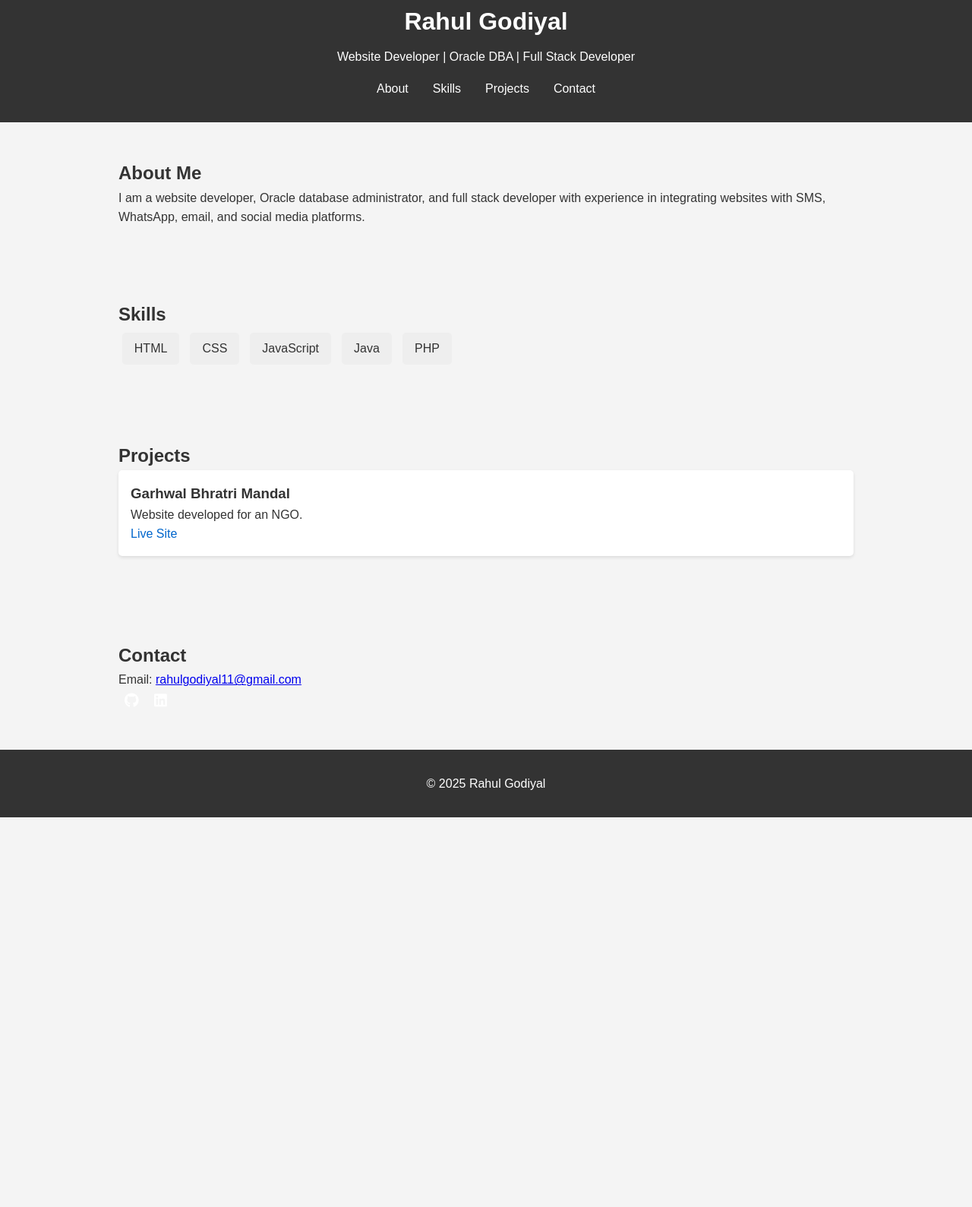
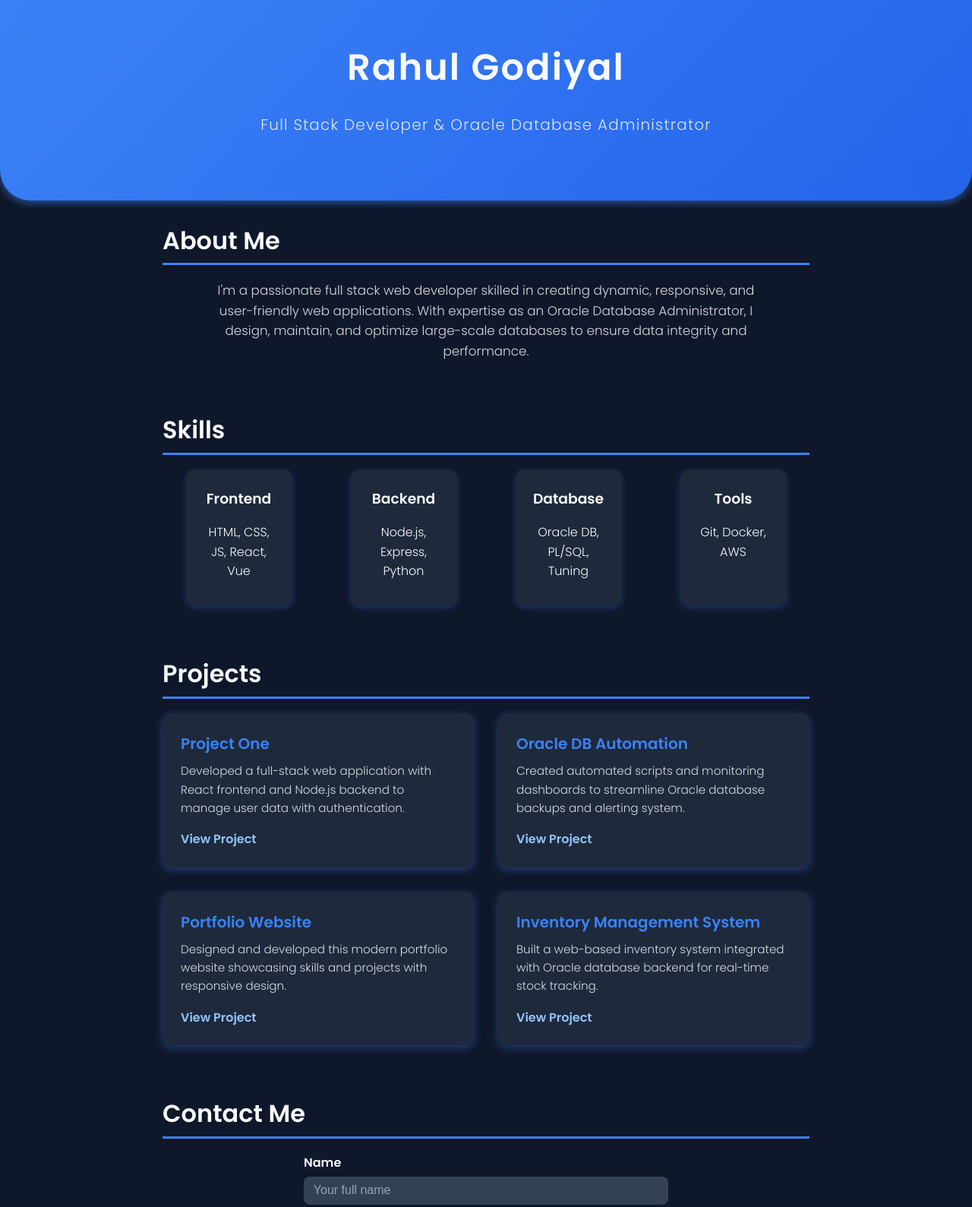
Before and after one commit to Rahul-0330/rahul_repo, a plain HTML site: page index.html in a window 1280 px wide. Shown: the part 29-1618 px from the top of the page at 76% size. Before the commit the page ends 1105 px from the top, so only its background shows below. Drawn offline with Linux system fonts and the light colour scheme.

Commit message:
Update index.html

```diff
--- a/index.html
+++ b/index.html
@@ -2,75 +2,288 @@
 <html lang="en">
 <head>
 <meta charset="UTF-8" />
-  <meta name="viewport" content="width=device-width, initial-scale=1.0" />
-  <title>Rahul Godiyal | Portfolio</title>
-  <link rel="stylesheet" href="https://cdnjs.cloudflare.com/ajax/libs/font-awesome/6.0.0-beta3/css/all.min.css">
+<meta name="viewport" content="width=device-width, initial-scale=1" />
+<title>Portfolio - Full Stack Developer & Oracle DBA</title>
 <style>
-    * { margin: 0; padding: 0; box-sizing: border-box; }
-    body { font-family: Arial, sans-serif; line-height: 1.6; background: #f4f4f4; color: #333; }
-    header { background: #333; color: #fff; padding: 2rem 0; text-align: center; }
-    header h1 { margin-bottom: 0.5rem; }
-    nav ul { display: flex; justify-content: center; list-style: none; margin-top: 1rem; }
-    nav ul li { margin: 0 1rem; }
-    nav ul li a { color: white; text-decoration: none; }
-    section { padding: 3rem 1rem; max-width: 1000px; margin: auto; }
-    .skills span { display: inline-block; background: #eee; padding: 0.5rem 1rem; margin: 0.3rem; border-radius: 5px; }
-    .project { background: #fff; padding: 1rem; margin-bottom: 1rem; border-radius: 5px; box-shadow: 0 2px 4px rgba(0,0,0,0.1); }
-    .project a { color: #0066cc; text-decoration: none; }
-    footer { text-align: center; background: #333; color: white; padding: 2rem 0; }
-    .social a { color: white; margin: 0 0.5rem; font-size: 1.2rem; }
+  @import url('https://fonts.googleapis.com/css2?family=Poppins:wght@300;600&display=swap');
+
+  /* Reset & base */
+  *, *::before, *::after {
+    box-sizing: border-box;
+  }
+  body {
+    margin: 0;
+    font-family: 'Poppins', sans-serif;
+    background: #0f172a;
+    color: #f8fafc;
+    line-height: 1.6;
+  }
+  a {
+    color: #3b82f6;
+    text-decoration: none;
+  }
+  a:hover {
+    text-decoration: underline;
+  }
+
+  /* Container */
+  .container {
+    max-width: 900px;
+    margin: 0 auto;
+    padding: 0 1.5rem 3rem;
+  }
+
+  header {
+    padding: 3rem 1.5rem 4rem;
+    text-align: center;
+    background: linear-gradient(135deg, #3b82f6, #2563eb);
+    border-bottom-left-radius: 40px;
+    border-bottom-right-radius: 40px;
+    box-shadow: 0 4px 10px rgba(59, 130, 246, 0.5);
+  }
+  header h1 {
+    font-weight: 600;
+    font-size: 3rem;
+    margin-bottom: 0.3rem;
+    letter-spacing: 2px;
+  }
+  header p {
+    font-weight: 300;
+    font-size: 1.25rem;
+    opacity: 0.85;
+    letter-spacing: 1.2px;
+  }
+
+  section {
+    margin-bottom: 4rem;
+  }
+  h2 {
+    font-weight: 600;
+    font-size: 2rem;
+    border-bottom: 3px solid #3b82f6;
+    padding-bottom: 0.3rem;
+    margin-bottom: 1.2rem;
+  }
+
+  /* About */
+  #about p {
+    font-size: 1.05rem;
+    max-width: 720px;
+    margin: 0 auto;
+    text-align: center;
+    opacity: 0.85;
+  }
+
+  /* Skills */
+  .skills-grid {
+    display: grid;
+    grid-template-columns: repeat(auto-fit,minmax(160px,1fr));
+    gap: 1rem;
+    justify-items: center;
+  }
+  .skill {
+    background: #1e293b;
+    padding: 1rem 1.2rem;
+    border-radius: 12px;
+    width: 140px;
+    text-align: center;
+    box-shadow: 0 3px 10px rgb(59 130 246 / 0.3);
+    transition: transform 0.3s ease;
+    cursor: default;
+  }
+  .skill:hover {
+    transform: translateY(-6px) scale(1.05);
+    box-shadow: 0 8px 16px rgb(59 130 246 / 0.6);
+  }
+  .skill h3 {
+    margin: 0.5rem 0 0 0;
+    font-weight: 600;
+  }
+
+  /* Projects */
+  .projects-list {
+    display: grid;
+    grid-template-columns: 1fr;
+    gap: 2rem;
+  }
+  @media(min-width: 600px) {
+    .projects-list {
+      grid-template-columns: 1fr 1fr;
+    }
+  }
+  .project-card {
+    background: #1e293b;
+    border-radius: 12px;
+    padding: 1.5rem;
+    box-shadow: 0 3px 12px rgb(59 130 246 / 0.4);
+    display: flex;
+    flex-direction: column;
+    justify-content: space-between;
+    transition: box-shadow 0.3s ease;
+  }
+  .project-card:hover {
+    box-shadow: 0 10px 26px rgb(59 130 246 / 0.8);
+  }
+  .project-title {
+    font-weight: 600;
+    font-size: 1.25rem;
+    margin-bottom: 0.5rem;
+    color: #3b82f6;
+  }
+  .project-desc {
+    flex-grow: 1;
+    opacity: 0.85;
+    margin-bottom: 1rem;
+    font-size: 0.95rem;
+  }
+  .project-link {
+    font-weight: 600;
+    color: #93c5fd;
+  }
+  .project-link:hover {
+    color: #bfdbfe;
+  }
+
+  /* Contact */
+  #contact form {
+    max-width: 480px;
+    margin: 0 auto;
+    display: flex;
+    flex-direction: column;
+  }
+  #contact label {
+    font-weight: 600;
+    margin-bottom: 0.3rem;
+  }
+  #contact input, #contact textarea {
+    padding: 0.6rem 0.8rem;
+    border-radius: 8px;
+    border: none;
+    margin-bottom: 1.2rem;
+    font-size: 1rem;
+    background: #334155;
+    color: #e0e7ff;
+  }
+  #contact input::placeholder,
+  #contact textarea::placeholder {
+    color: #94a3b8;
+  }
+  #contact button {
+    background: #3b82f6;
+    border: none;
+    padding: 0.75rem;
+    border-radius: 12px;
+    color: white;
+    font-weight: 600;
+    cursor: pointer;
+    transition: background 0.3s ease;
+  }
+  #contact button:hover {
+    background: #2563eb;
+  }
+  #contact .note {
+    text-align: center;
+    font-size: 0.85rem;
+    opacity: 0.7;
+  }
+
+  /* Footer */
+  footer {
+    text-align: center;
+    color: #64748b;
+    font-size: 0.9rem;
+    padding: 1rem;
+    border-top: 1px solid #334155;
+  }
 </style>
 </head>
 <body>
 <header>
   <h1>Rahul Godiyal</h1>
-    <p>Website Developer | Oracle DBA | Full Stack Developer</p>
-    <nav>
-      <ul>
-        <li><a href="#about">About</a></li>
-        <li><a href="#skills">Skills</a></li>
-        <li><a href="#projects">Projects</a></li>
-        <li><a href="#contact">Contact</a></li>
-      </ul>
-    </nav>
+  <p>Full Stack Developer & Oracle Database Administrator</p>
 </header>
-
+<main class="container">
   <section id="about">
     <h2>About Me</h2>
-    <p>I am a website developer, Oracle database administrator, and full stack developer with experience in integrating websites with SMS, WhatsApp, email, and social media platforms.</p>
+    <p>
+      I'm a passionate full stack web developer skilled in creating dynamic, responsive, and user-friendly web applications.
+      With expertise as an Oracle Database Administrator, I design, maintain, and optimize large-scale databases to ensure data integrity and performance.
+    </p>
   </section>
 
   <section id="skills">
     <h2>Skills</h2>
-    <div class="skills">
-      <span>HTML</span>
-      <span>CSS</span>
-      <span>JavaScript</span>
-      <span>Java</span>
-      <span>PHP</span>
+    <div class="skills-grid">
+      <div class="skill" title="Proficient with HTML5, CSS3, and modern JavaScript including frameworks like React and Vue.">
+        <h3>Frontend</h3>
+        <p>HTML, CSS, JS, React, Vue</p>
+      </div>
+      <div class="skill" title="Experienced in Node.js, Express, Python backend development, and RESTful APIs.">
+        <h3>Backend</h3>
+        <p>Node.js, Express, Python</p>
+      </div>
+      <div class="skill" title="Expert Oracle DBA with Oracle 11g/12c/19c, PL/SQL, backup & recovery, performance tuning.">
+        <h3>Database</h3>
+        <p>Oracle DB, PL/SQL, Tuning</p>
+      </div>
+      <div class="skill" title="Familiar with cloud deployment and DevOps tools to automate and monitor applications.">
+        <h3>Tools</h3>
+        <p>Git, Docker, AWS</p>
+      </div>
     </div>
   </section>
 
   <section id="projects">
     <h2>Projects</h2>
-    <div class="project">
-      <h3>Garhwal Bhratri Mandal</h3>
-      <p>Website developed for an NGO.</p>
-      <a href="https://www.garhwalbhratrimandal.org" target="_blank">Live Site</a>
+    <div class="projects-list">
+      <div class="project-card">
+        <div class="project-title">Project One</div>
+        <div class="project-desc">
+          Developed a full-stack web application with React frontend and Node.js backend to manage user data with authentication.
+        </div>
+        <a href="#" class="project-link" target="_blank" rel="noopener">View Project</a>
+      </div>
+      <div class="project-card">
+        <div class="project-title">Oracle DB Automation</div>
+        <div class="project-desc">
+          Created automated scripts and monitoring dashboards to streamline Oracle database backups and alerting system.
+        </div>
+        <a href="#" class="project-link" target="_blank" rel="noopener">View Project</a>
+      </div>
+      <div class="project-card">
+        <div class="project-title">Portfolio Website</div>
+        <div class="project-desc">
+          Designed and developed this modern portfolio website showcasing skills and projects with responsive design.
+        </div>
+        <a href="#" class="project-link" target="_blank" rel="noopener">View Project</a>
+      </div>
+      <div class="project-card">
+        <div class="project-title">Inventory Management System</div>
+        <div class="project-desc">
+          Built a web-based inventory system integrated with Oracle database backend for real-time stock tracking.
+        </div>
+        <a href="#" class="project-link" target="_blank" rel="noopener">View Project</a>
+      </div>
     </div>
   </section>
 
   <section id="contact">
-    <h2>Contact</h2>
-    <p>Email: <a href="mailto:rahulgodiyal11@gmail.com">rahulgodiyal11@gmail.com</a></p>
-    <div class="social">
-      <a href="https://github.com/" target="_blank"><i class="fab fa-github"></i></a>
-      <a href="#" target="_blank"><i class="fab fa-linkedin"></i></a>
-    </div>
+    <h2>Contact Me</h2>
+    <form onsubmit="event.preventDefault(); alert('Thank you for reaching out! I will get back to you soon.');">
+      <label for="name">Name</label>
+      <input type="text" id="name" name="name" placeholder="Your full name" required />
+      <label for="email">Email</label>
+      <input type="email" id="email" name="email" placeholder="Your email address" required />
+      <label for="message">Message</label>
+      <textarea id="message" name="message" placeholder="Write your message here..." rows="5" required></textarea>
+      <button type="submit">Send Message</button>
+      <p class="note">* This contact form is for demo purposes and will not send real messages.</p>
+    </form>
   </section>
+</main>
 
 <footer>
-    <p>&copy; 2025 Rahul Godiyal</p>
+  &copy; 2024 Your Name - Full Stack Developer & Oracle DBA
 </footer>
 </body>
 </html>
```
Lines whose indentation alone changed are shown as unchanged.
